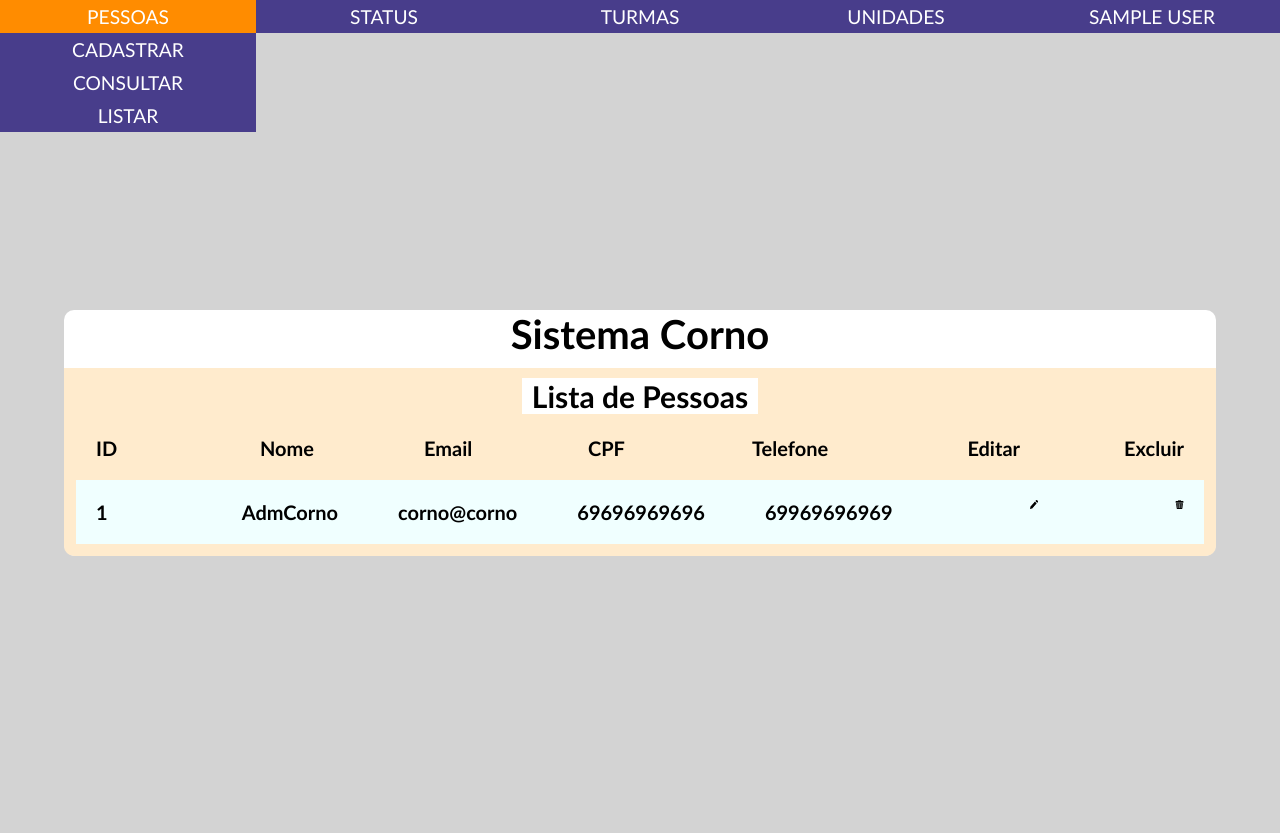
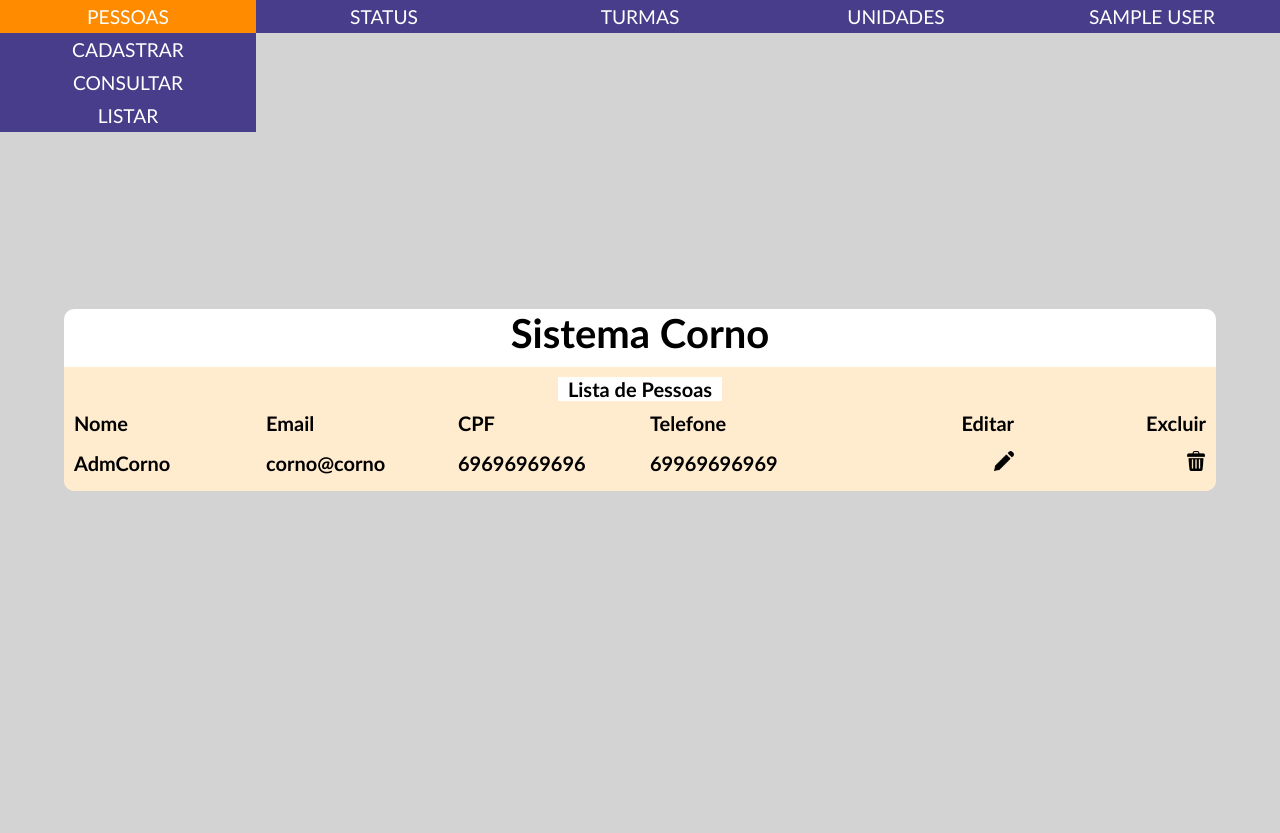
Before and after one commit to filipeule/Fatec, a PHP site: page /sistema_corno/people/peoplelist.php in a window 1280 px wide. After the commit the page ends 491 px from the top, so only its background shows below. Run offline with PHP 8.4, Linux system fonts and the light colour scheme; the visitor is signed in with stand-in values (Sample User, id 1); data comes from the database, SQL or seed files in the repository.

Commit message:
Nav aprimorada para desaparecer em telas pequenas

```diff
--- a/assets/css/style.css
+++ b/assets/css/style.css
@@ -82,22 +82,32 @@ p {
 table {
    display: block;
    width: 100%;
-   flex-direction: column;
-   align-items: center;
+   text-align: center;
    background-color: var(--cor-terciaria);
    padding: 10px;
    border-radius: 0px 0px 10px 10px;
 }
 
-caption h2 {
+caption {
    display: inline;
    padding: 0px 10px;
    background-color: white;
 }
 
-tr {
+thead {
    display: flex;
    width: 100%;
+}
+
+tbody {
+   display: flex;
+   width: 100%;
+}
+
+tr {
+   display: inherit;
+   width: 100%;
+   max-height: 5vh;
    gap: 20px;
 }
 
@@ -106,34 +116,54 @@ tr:hover {
 }
 
 th {
-   width: inherit;
-   padding: 20px;
+   width: 100%;
    font-family: 'Gill Sans', 'Gill Sans MT', Calibri, 'Trebuchet MS', sans-serif;
    text-align: left;
+   vertical-align: middle;
+   padding: 10px 0px;
 }
 
 td {
-   width: inherit;
-   padding: 20px;
+   width: 100%;
    font-family: 'Gill Sans', 'Gill Sans MT', Calibri, 'Trebuchet MS', sans-serif;
+   text-align:left;
+   padding: 10px 0px;
+   vertical-align: middle;
 }
 
-img {
-   height: auto;
-   width: 10%;
+td a {
+   max-height: 100%;
+   display: flex;
+   justify-content: right;
 }
 
-tr:nth-child(even) {
+td a img {
+   max-height: 100%;
+   width: auto;
+}
+
+tbody tr:nth-child(even) {
    background-color: azure;
 }
 
-tr:nth-child(even):hover {
+tbody tr:nth-child(even):hover {
    background-color: darkgrey;
+}
+
+select {
+   padding: 0px;
+   margin: 0px;
+   border: 0px;
 }
 
 .jogar-pra-direita {
    display: flex;
    justify-content: right;
+}
+
+.centralizar {
+   display: flex;
+   justify-content: center;
 }
 
 .labels {
@@ -156,7 +186,7 @@ tr:nth-child(even):hover {
 
 .corpoprincipal {
    height: 100vh;
-   width: 100vw;
+   max-width: 100vw;
    display: flex;
    flex-direction: column;
    align-items: center;
@@ -168,9 +198,16 @@ tr:nth-child(even):hover {
 
 .cabecalho {
    width: 100%;
-   height: 5%;
+   height: auto;
+   position: fixed;
    color: white;
    background-color: var(--cor-primaria);
+}
+
+@media (max-width: 1000px) {
+   .cabecalho ul {
+      display: none;
+   }
 }
 
 .topo-botoes {
@@ -211,7 +248,7 @@ tr:nth-child(even):hover {
 }
 
 .campos {
-   width: 300px;
+   width: 100%;
    display: flex;
    justify-content: space-between;
    align-items: center;
@@ -220,9 +257,14 @@ tr:nth-child(even):hover {
 
 .campo {
    height: 20px;
+   width: 80%;
    border-style: none;
    background-color: white;
    border-radius: 3px;
+}
+
+select.campo {
+   width: 80.85%;
 }
 
 .cadastroForm {
@@ -231,12 +273,15 @@ tr:nth-child(even):hover {
    flex-direction: column;
    align-items: center;
    background-color: var(--cor-terciaria);
-   padding: 10px;
    border-radius: 0px 0px 10px 10px;
    border-color: lightgray;
    box-sizing: border-box;
    overflow: hidden;
    background-clip: padding-box;
+}
+
+.formulario {
+   width: 450px;
 }
 
 #usuario {
--- a/people/peoplelist.php
+++ b/people/peoplelist.php
@@ -10,43 +10,43 @@ $consulta = $conn->query("SELECT * FROM cornos");
 <?php if (@validarSessao()): ?>
    <table>
       <caption>
-         <h2>Lista de Pessoas</h2>
+         Lista de Pessoas
       </caption>
-      <tr>
-         <th>ID</th>
-         <th>Nome</th>
-         <th>Email</th>
-         <th>CPF</th>
-         <th>Telefone</th>
-         <th class='jogar-pra-direita'>Editar</th>
-         <th class='jogar-pra-direita'>Excluir</th>
-      </tr>
+      <thead>
+         <tr>
+            <th id='name'>Nome</th>
+            <th id='email'>Email</th>
+            <th id='personal_id'>CPF</th>
+            <th id='phone'>Telefone</th>
+            <th id='edit' class='jogar-pra-direita'>Editar</th>
+            <th id='delete' class='jogar-pra-direita'>Excluir</th>
+         </tr>
+      </thead>
 
-      <?php while ($linha = $consulta->fetch(PDO::FETCH_ASSOC)): ?>
-         <tr>
-            <td>
-               <?= $linha['id'] ?>
-            </td>
-            <td>
+      <tbody>
+         <?php while ($linha = $consulta->fetch(PDO::FETCH_ASSOC)): ?>
+            <tr>
+               <td headers='name'>
                <?= $linha['nome'] ?>
             </td>
-            <td>
+            <td headers='email'>
                <?= $linha['email'] ?>
             </td>
-            <td>
+            <td headers='personal_id'>
                <?= $linha['cpf'] ?>
             </td>
-            <td>
+            <td headers='phone'>
                <?= $linha['telefone'] ?>
             </td>
-            <td>
-               <a href="/sistema_corno/people/personedit.php?id=<?= $linha['id'] ?>" alt='Editar' title='Editar'><span class='campo-tabela jogar-pra-direita'><img src='/sistema_corno/assets/img/edit.png' /></span></a>
+            <td headers='edit'>
+               <a href="/sistema_corno/people/personedit.php?id=<?= $linha['id'] ?>" alt='Editar' title='Editar' class='campo-tabela jogar-para-direita'><img src='/sistema_corno/assets/img/edit.png' /></a>
             </td>
-            <td>
-               <a href="/sistema_corno/people/persondelete.php?id=<?= $linha['id'] ?>" alt='Exluir' title='Excluir'><span class='campo-tabela jogar-pra-direita'><img src='/sistema_corno/assets/img/delete.png' /></span></a>
+            <td headers='delete'>
+               <a href="/sistema_corno/people/persondelete.php?id=<?= $linha['id'] ?>" alt='Exluir' title='Excluir' class='campo-tabela jogar-para-direita'><img src='/sistema_corno/assets/img/delete.png' /></a>
             </td>
          </tr>
-      <?php endwhile; ?>
+         <?php endwhile; ?>
+      </tbody>
 
    </table>
 <?php else: ?>
--- a/people/personcreate.php
+++ b/people/personcreate.php
@@ -9,7 +9,7 @@ $consulta = $conn->query("SELECT * FROM tipos_corno")->fetchAll();
 
 <?php if (@validarSessao()): ?>
    <fieldset class="cadastroForm">
-      <legend class="formulario">Cadastro de Cornos</legend>
+      <legend>Cadastro de Cornos</legend>
       <form name="form1" action="/sistema_corno/people/routines/insertperson.php" method="post">
          <div class="formulario">
             <div class="campos">
@@ -38,7 +38,7 @@ $consulta = $conn->query("SELECT * FROM tipos_corno")->fetchAll();
             </div>
             <div class="campos">
                <label class="labels" for="id_tipo_corno" data-placeholder="Escolha o tipo do chifrudo">Tipo Corno</label>
-               <select name="id_tipo_corno" id="seletorCadTurma">
+               <select class="campo" name="id_tipo_corno" id="seletorCadTurma">
                <?php foreach ($consulta as $linha): ?>
                   <option value="<?= $linha['id'] ?>"><?= $linha['descricao'] ?></option>
                <?php endforeach; ?>
```
